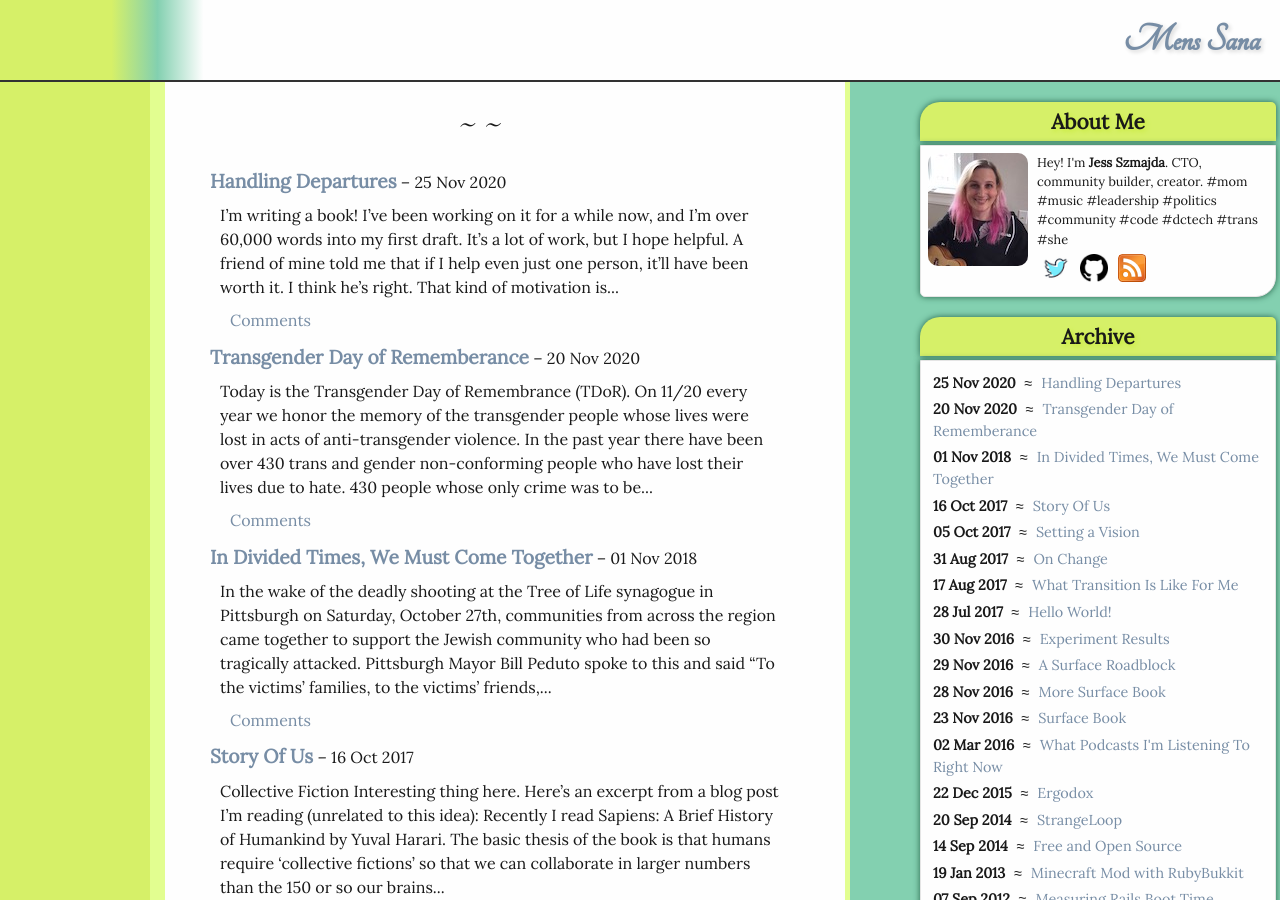
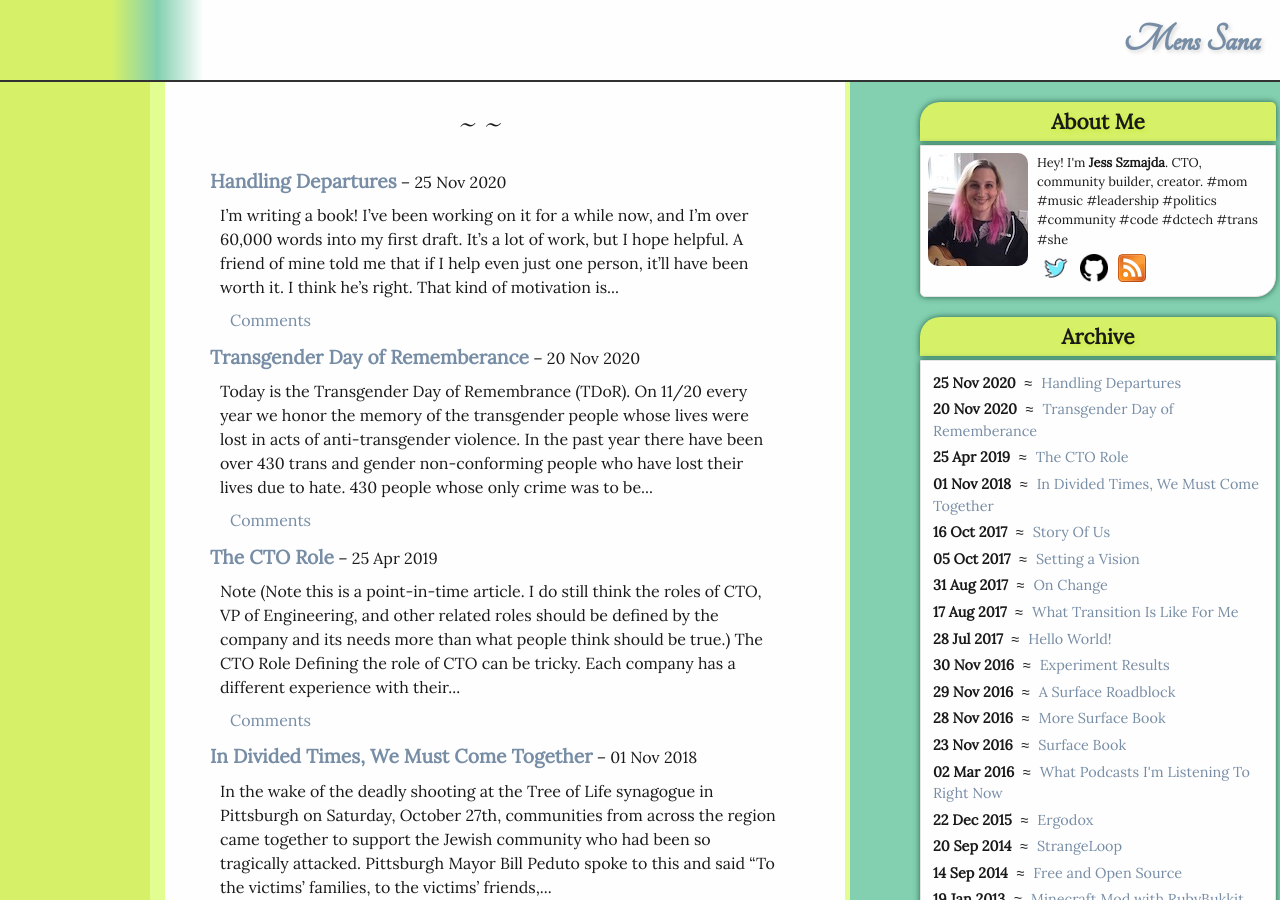
Before and after one commit to jszmajda/blog, a Jekyll site: the page built from index.html, in a window 1280 px wide and 900 px high. Built offline with Jekyll 4.4.1, drawn with Linux system fonts in a browser that asks for light colours; some web fonts are replaced; comment, search, counter and statistics services are not loaded.

Commit message:
republishsed the CTO post, fixed insecure url references

```diff
--- a/_layouts/default.html
+++ b/_layouts/default.html
@@ -10,9 +10,9 @@
     <link rel="stylesheet" href="/css/reset.css" type="text/css"/>
     <link rel="stylesheet" href="/css/pyg_autumn.css" type="text/css"/>
     <link rel="stylesheet" href="/css/main.css" type="text/css"/>
-    <link href='http://fonts.googleapis.com/css?family=Droid+Sans+Mono' rel='stylesheet' type='text/css'>
-    <link href='http://fonts.googleapis.com/css?family=Tangerine' rel='stylesheet' type='text/css'>
-    <link href='http://fonts.googleapis.com/css?family=Lora' rel='stylesheet' type='text/css'>
+    <link href='https://fonts.googleapis.com/css?family=Droid+Sans+Mono' rel='stylesheet' type='text/css'>
+    <link href='https://fonts.googleapis.com/css?family=Tangerine' rel='stylesheet' type='text/css'>
+    <link href='https://fonts.googleapis.com/css?family=Lora' rel='stylesheet' type='text/css'>
 
     <!-- social stuff -->
     <!-- Update your html tag to include the itemscope and itemtype attributes. -->
@@ -80,9 +80,9 @@
           </li>
 
           <li class="contacto">
-            <a href="http://www.twitter.com/jszmajda"><img src="/img/twitter.png" alt="Follow me on Twitter" width="28" height="28"/></a>
-            <a href="http://github.com/jszmajda"><img alt="Github" src="/img/github.png" width="28" height="28"/></a>
-            <a href="http://feeds.feedburner.com/loki/DqPy"><img alt="RSS" src="/img/feed-icon-28x28.png" width="28" height="28"/></a>
+            <a href="https://www.twitter.com/jszmajda"><img src="/img/twitter.png" alt="Follow me on Twitter" width="28" height="28"/></a>
+            <a href="https://github.com/jszmajda"><img alt="Github" src="/img/github.png" width="28" height="28"/></a>
+            <a href="https://feeds.feedburner.com/loki/DqPy"><img alt="RSS" src="/img/feed-icon-28x28.png" width="28" height="28"/></a>
           </li>
         </ul>
       </div>
--- a/_layouts/post.html
+++ b/_layouts/post.html
@@ -16,12 +16,12 @@
         /* * * DON'T EDIT BELOW THIS LINE * * */
         (function() {
             var dsq = document.createElement('script'); dsq.type = 'text/javascript'; dsq.async = true;
-            dsq.src = 'http://' + disqus_shortname + '.disqus.com/embed.js';
+            dsq.src = 'https://' + disqus_shortname + '.disqus.com/embed.js';
             (document.getElementsByTagName('head')[0] || document.getElementsByTagName('body')[0]).appendChild(dsq);
         })();
     </script>
-    <noscript>Please enable JavaScript to view the <a href="http://disqus.com/?ref_noscript">comments powered by Disqus.</a></noscript>
-    <a href="http://disqus.com" class="dsq-brlink">comments powered by <span class="logo-disqus">Disqus</span></a>
+    <noscript>Please enable JavaScript to view the <a href="https://disqus.com/?ref_noscript">comments powered by Disqus.</a></noscript>
+    <a href="https://disqus.com" class="dsq-brlink">comments powered by <span class="logo-disqus">Disqus</span></a>
 
   </div>
 </div>
--- a/essays/_posts/_2019-04-25-cto-role.md
+++ b/essays/_posts/2019-04-25-cto-role.md
@@ -2,6 +2,14 @@
 layout: post
 title: The CTO Role
 ---
+
+### Note
+
+(Note this is a point-in-time article. I do still think the roles of CTO, VP of
+Engineering, and other related roles should be defined by the company and its
+needs more than what people think should be true.)
+
+### The CTO Role
 
 **Defining the role of CTO can be tricky.** Each company has a different
 experience with their CTO, and so the role can be murky at times.
@@ -40,9 +48,8 @@
 business strategy to technology vision, and create systems and structures based
 on people that drive value and success.
 
-In short, I believe these writers’ view of a separated CTO and VP of
-Engineering is a dichotomy that doesn’t work for me, at least not in companies
-of up to 150 people in tech.
+In short, my personal style isn't best served by separating out a singular VP
+of Engineerning.
 
 So, this is how I see my role:
 
--- a/index.html
+++ b/index.html
@@ -31,7 +31,7 @@
   (function () {
       var s = document.createElement('script'); s.async = true;
       s.type = 'text/javascript';
-      s.src = 'http://' + disqus_shortname + '.disqus.com/count.js';
+      s.src = 'https://' + disqus_shortname + '.disqus.com/count.js';
       (document.getElementsByTagName('HEAD')[0] || document.getElementsByTagName('BODY')[0]).appendChild(s);
   }());
 </script>
```
Also changed, not shown: 1 other file.
